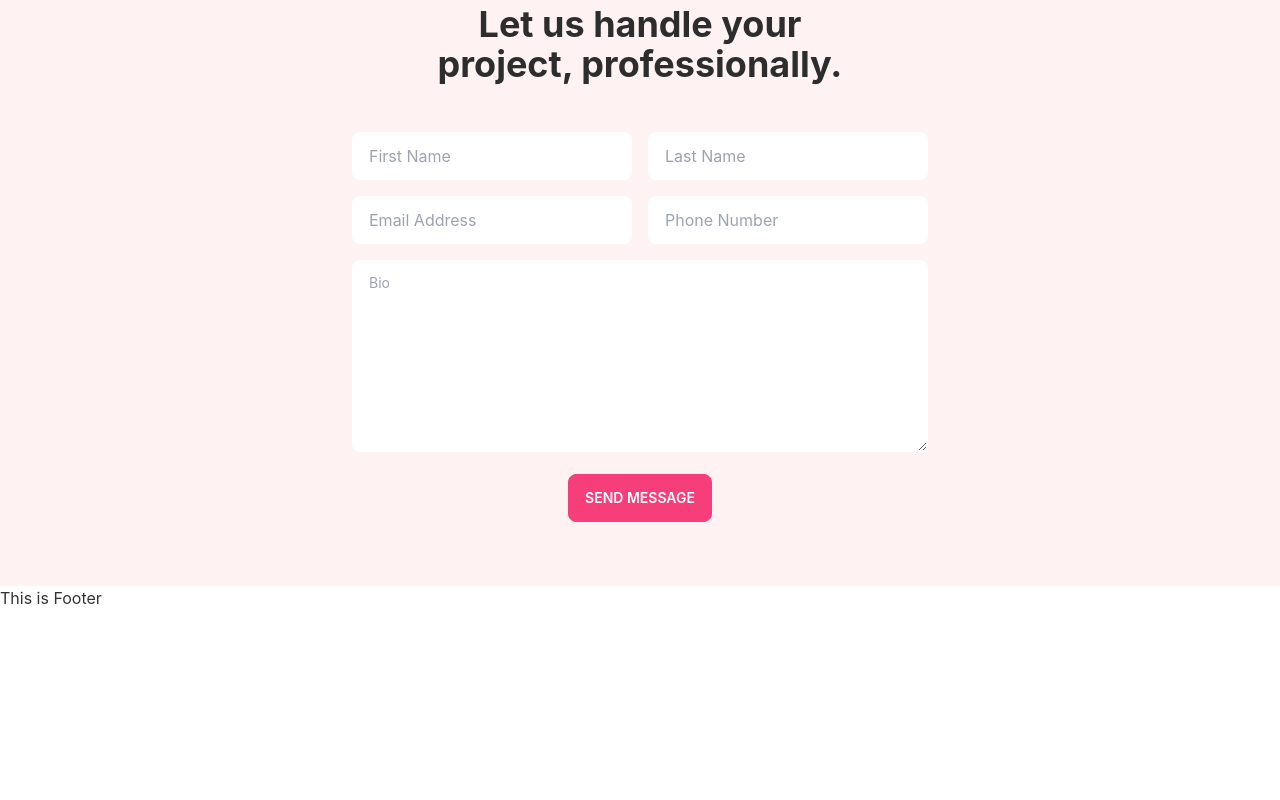
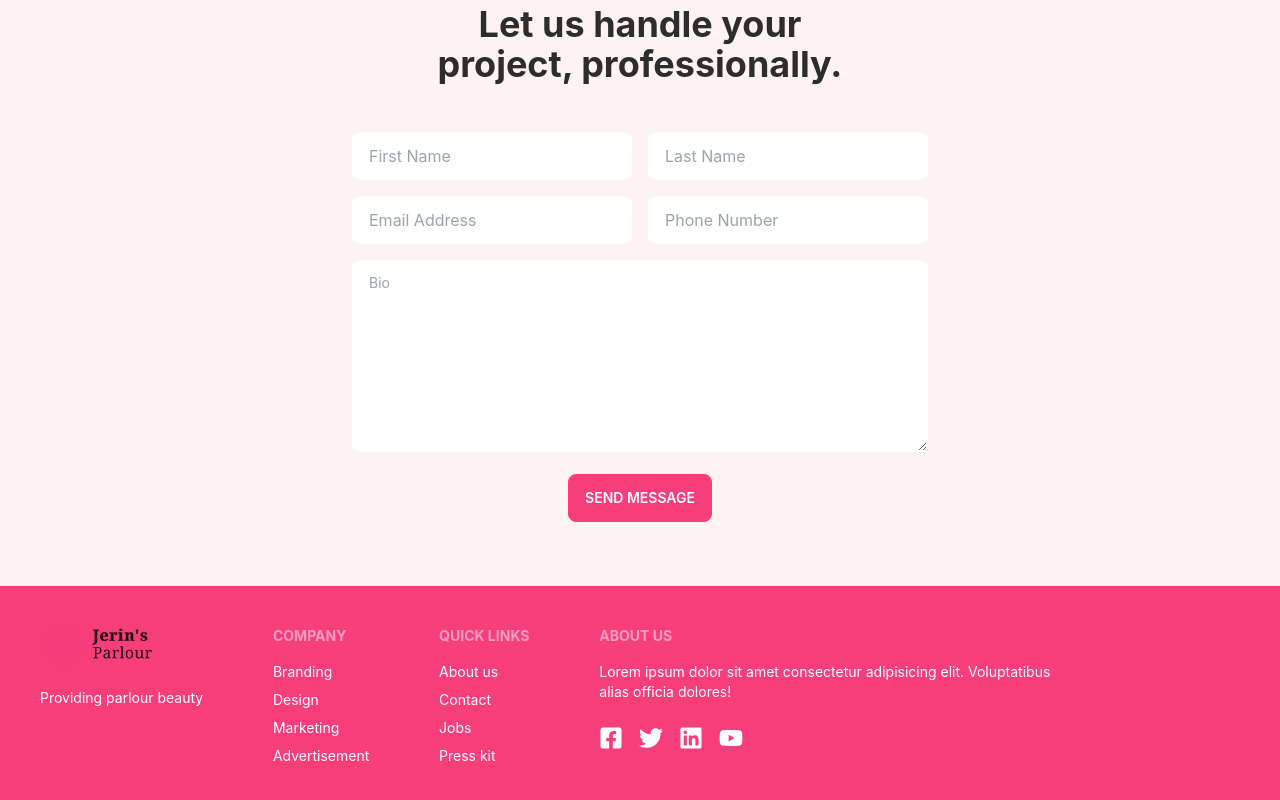
Before and after one commit to emonmahdi/jerins-parlour-react, a React (Create React App) app: page / in a window 1280 px wide. Shown: the part 2768-3568 px from the top of the page. Before the commit the page ends 3378 px from the top, so only its background shows below. Built offline with nearby package versions, Linux system fonts and the light colour scheme.

Commit message:
done landing page

```diff
--- a/package.json
+++ b/package.json
@@ -9,6 +9,7 @@
     "daisyui": "^2.46.0",
     "react": "^18.2.0",
     "react-dom": "^18.2.0",
+    "react-icons": "^4.7.1",
     "react-router-dom": "^6.6.1",
     "react-scripts": "5.0.1",
     "web-vitals": "^2.1.4"
--- a/src/shared/Footer.js
+++ b/src/shared/Footer.js
@@ -1,11 +1,45 @@
-import React from 'react'
+import React from "react";
+import * as FaIcons from 'react-icons/fa';
+import logo from '../Assets/logo.png'
 
 const Footer = () => {
   return (
-    <div>
-      <h3>This is Footer </h3>
-    </div>
-  )
-}
+    <footer class="footer p-10 bg-primary text-white">
+      <div>
+        <p>
+           <a href="#">
+            <img src={logo} className='w-28' alt="" />
+           </a>
+          <br />
+          Providing parlour beauty
+        </p>
+      </div>
+      <div>
+        <span class="footer-title">Company </span>
+        <a class="link link-hover">Branding</a>
+        <a class="link link-hover">Design</a>
+        <a class="link link-hover">Marketing</a>
+        <a class="link link-hover">Advertisement</a>
+      </div>
+      <div>
+        <span class="footer-title">Quick Links</span>
+        <a class="link link-hover">About us</a>
+        <a class="link link-hover">Contact</a>
+        <a class="link link-hover">Jobs</a>
+        <a class="link link-hover">Press kit</a>
+      </div>
+      <div className="w-3/4">
+        <span class="footer-title">About Us</span>
+         <p>Lorem ipsum dolor sit amet consectetur adipisicing elit. Voluptatibus alias officia dolores!</p>
+         <div className="flex gap-4 mt-4">
+          <span className="text-2xl cursor-pointer"><FaIcons.FaFacebookSquare /></span>
+          <span className="text-2xl cursor-pointer"><FaIcons.FaTwitter /></span>
+          <span className="text-2xl cursor-pointer"><FaIcons.FaLinkedin /></span>
+          <span className="text-2xl cursor-pointer"><FaIcons.FaYoutube /></span>
+         </div>
+      </div>
+    </footer>
+  );
+};
 
-export default Footer
+export default Footer;
```
Also changed, not shown: 1 other file (tests, documents, lock files or other folders).
